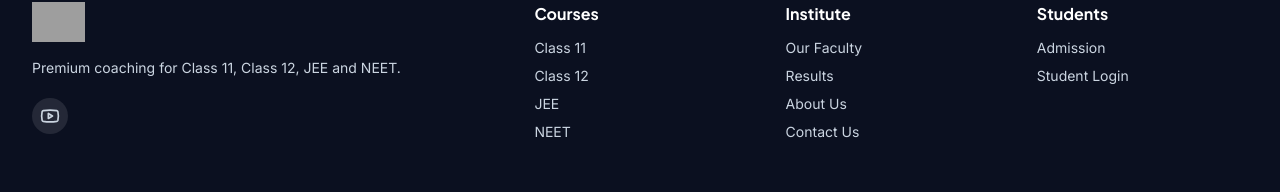
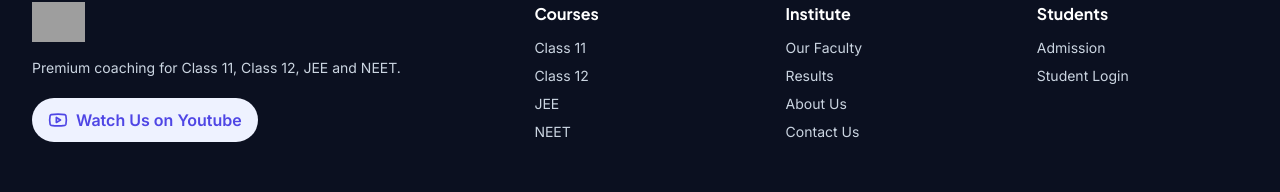
Before and after one commit to dhruvudainiyan-hub/physics-runway, a Next.js app: page /faculty in a window 1280 px wide. Shown: the part 1027-1219 px from the top of the page. Built offline with nearby package versions, Linux system fonts and the light colour scheme; no server answers; grey boxes are pictures that could not be loaded.

Commit message:
Update Footer.js

```diff
--- a/components/Footer.js
+++ b/components/Footer.js
@@ -18,7 +18,7 @@ export default function Footer() {
           <p className="mt-4 max-w-sm text-sm">Premium coaching for Class 11, Class 12, JEE and NEET.</p>
           <div className="mt-5 flex gap-3">
             {[[Youtube, site.social.youtube, "YouTube"]].map(([Icon, href, name]) => (
-              <a key={name} href={href} aria-label={name} className="rounded-full bg-white/10 p-2 hover:bg-white/20"><Icon className="h-5 w-5" /></a>
+              <a key={name} href={href} target="_blank" rel="noreferrer" className="inline-flex items-center gap-2 rounded-full bg-brand-50 px-4 py-2.5 font-semibold text-brand-600 hover:bg-brand-100"><Icon className="h-5 w-5" /> Watch Us on Youtube </a>
             ))}
           </div>
         </div>
```
